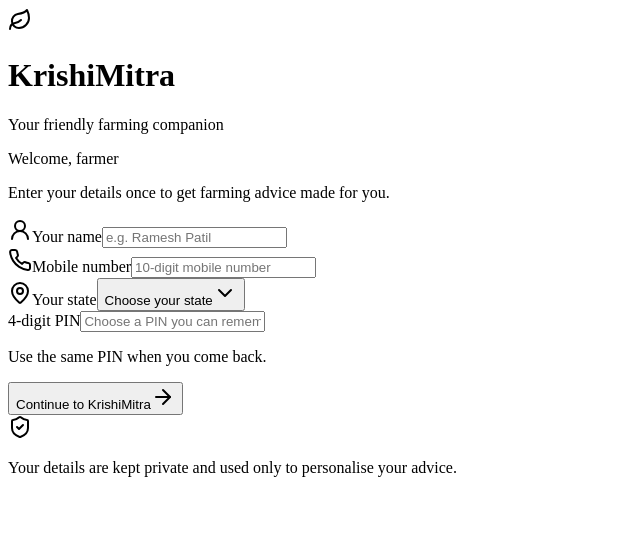
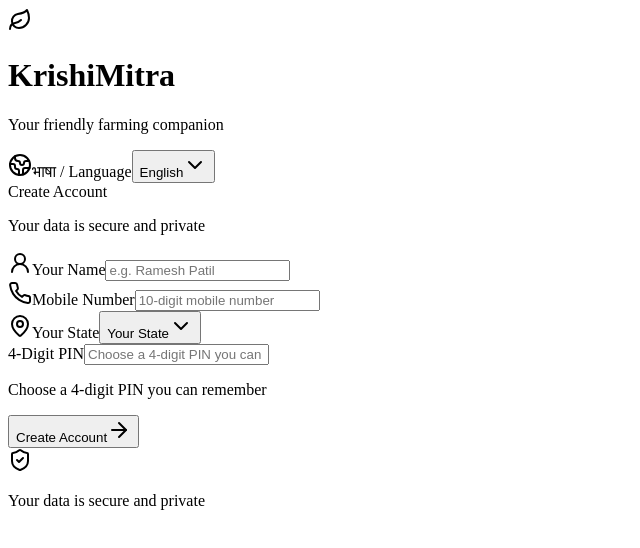
Before and after one commit to revanshsharma/AgroAIgnosis, a React (Vite) app in the folder client/: page / in a window 1280 px wide. Shown: the top 548 px of the page, without its empty margins (0-640 px from the left). Built offline with nearby package versions, Linux system fonts and the light colour scheme; a web font is replaced by a local one.

Commit message:
Update authentication page logic
Replit-Commit-Author: Agent

```diff
--- a/client/src/pages/auth.tsx
+++ b/client/src/pages/auth.tsx
@@ -4,11 +4,12 @@ import { Button } from "@/components/ui/button";
 import { Input } from "@/components/ui/input";
 import { Label } from "@/components/ui/label";
 import { Select, SelectContent, SelectItem, SelectTrigger, SelectValue } from "@/components/ui/select";
-import { Leaf, ShieldCheck, Phone, MapPin, UserRound, ArrowRight } from "lucide-react";
+import { Leaf, ShieldCheck, Phone, MapPin, UserRound, ArrowRight, Globe2 } from "lucide-react";
 import { useToast } from "@/hooks/use-toast";
 import { useLanguage } from "@/hooks/use-language";
 import { apiRequest } from "@/lib/queryClient";
 import type { UserProfile } from "@/hooks/use-user-profile";
+import { LANGUAGE_NAMES, type Language } from "@/i18n/translations";
 
 const INDIAN_STATES = [
   "Andhra Pradesh", "Arunachal Pradesh", "Assam", "Bihar", "Chhattisgarh",
@@ -19,13 +20,15 @@ const INDIAN_STATES = [
   "Uttarakhand", "West Bengal", "Delhi", "Jammu & Kashmir",
 ];
 
+const LANGUAGE_OPTIONS: Language[] = ["en", "hi", "mr", "pa", "gu", "ta", "te", "kn", "bn", "ml", "or"];
+
 interface AuthPageProps {
   onSuccess: (profile: Pick<UserProfile, "name" | "region" | "phone">) => void;
   initialProfile?: UserProfile | null;
 }
 
 export default function AuthPage({ onSuccess, initialProfile }: AuthPageProps) {
-  const { t } = useLanguage();
+  const { t, language, setLanguage } = useLanguage();
   const { toast } = useToast();
   const [loading, setLoading] = useState(false);
 
@@ -75,10 +78,28 @@ export default function AuthPage({ onSuccess, initialProfile }: AuthPageProps) {
       </div>
 
       <Card className="w-full max-w-sm shadow-sm">
+        <div className="px-6 pt-5">
+          <label htmlFor="language-choice" className="flex items-center gap-2 text-sm font-semibold text-foreground mb-2">
+            <Globe2 className="h-4 w-4 text-primary" />
+            भाषा / Language
+          </label>
+          <Select value={language} onValueChange={(value) => setLanguage(value as Language)}>
+            <SelectTrigger id="language-choice" className="h-12 text-base bg-primary/5 border-primary/30">
+              <SelectValue placeholder="Choose your language" />
+            </SelectTrigger>
+            <SelectContent>
+              {LANGUAGE_OPTIONS.map((option) => (
+                <SelectItem key={option} value={option} className="text-base py-3">
+                  {LANGUAGE_NAMES[option]}
+                </SelectItem>
+              ))}
+            </SelectContent>
+          </Select>
+        </div>
         <CardHeader className="pb-2">
-          <CardTitle className="text-xl">Welcome, farmer</CardTitle>
+          <CardTitle className="text-xl">{t.auth.create_account}</CardTitle>
           <p className="text-sm text-muted-foreground">
-            Enter your details once to get farming advice made for you.
+            {t.auth.secure_hint}
           </p>
         </CardHeader>
         <CardContent>
@@ -86,7 +107,7 @@ export default function AuthPage({ onSuccess, initialProfile }: AuthPageProps) {
                 <div className="space-y-2">
                   <Label htmlFor="farmer-name">
                     <UserRound className="h-3 w-3 inline mr-1" />
-                    Your name
+                    {t.auth.name}
                   </Label>
                   <Input
                     id="farmer-name"
@@ -98,7 +119,7 @@ export default function AuthPage({ onSuccess, initialProfile }: AuthPageProps) {
                 <div className="space-y-2">
                   <Label htmlFor="farmer-phone">
                     <Phone className="h-3 w-3 inline mr-1" />
-                    Mobile number
+                    {t.auth.phone}
                   </Label>
                   <Input
                     id="farmer-phone"
@@ -114,11 +135,11 @@ export default function AuthPage({ onSuccess, initialProfile }: AuthPageProps) {
                 <div className="space-y-2">
                   <Label>
                     <MapPin className="h-3 w-3 inline mr-1" />
-                    Your state
+                    {t.auth.region}
                   </Label>
                   <Select value={form.region} onValueChange={(region) => setForm({ ...form, region })}>
                     <SelectTrigger>
-                      <SelectValue placeholder="Choose your state" />
+                      <SelectValue placeholder={t.auth.region} />
                     </SelectTrigger>
                     <SelectContent>
                       {INDIAN_STATES.map((s) => (
@@ -128,21 +149,21 @@ export default function AuthPage({ onSuccess, initialProfile }: AuthPageProps) {
                   </Select>
                 </div>
                 <div className="space-y-2">
-                  <Label htmlFor="farmer-pin">4-digit PIN</Label>
+                  <Label htmlFor="farmer-pin">{t.auth.pin}</Label>
                   <Input
                     id="farmer-pin"
                     type="password"
-                    placeholder="Choose a PIN you can remember"
+                    placeholder={t.auth.pin_hint}
                     maxLength={4}
                     inputMode="numeric"
                     autoComplete="current-password"
                     value={form.pin}
                     onChange={(e) => setForm({ ...form, pin: e.target.value.replace(/\D/g, "") })}
                   />
-                  <p className="text-xs text-muted-foreground">Use the same PIN when you come back.</p>
+                  <p className="text-xs text-muted-foreground">{t.auth.pin_hint}</p>
                 </div>
                 <Button type="submit" className="w-full" disabled={loading}>
-                  {loading ? t.common.loading : "Continue to KrishiMitra"}
+                  {loading ? t.common.loading : t.auth.submit_register}
                   {!loading && <ArrowRight className="ml-2 h-4 w-4" />}
                 </Button>
               </form>
@@ -150,7 +171,7 @@ export default function AuthPage({ onSuccess, initialProfile }: AuthPageProps) {
           {/* Security note */}
           <div className="flex items-center gap-2 mt-4 p-3 bg-muted/50 rounded-md">
             <ShieldCheck className="h-4 w-4 text-muted-foreground shrink-0" />
-            <p className="text-xs text-muted-foreground">Your details are kept private and used only to personalise your advice.</p>
+            <p className="text-xs text-muted-foreground">{t.auth.secure_hint}</p>
           </div>
         </CardContent>
       </Card>
```
